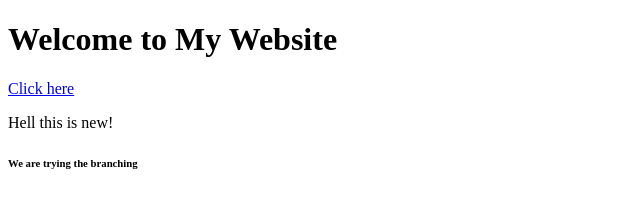
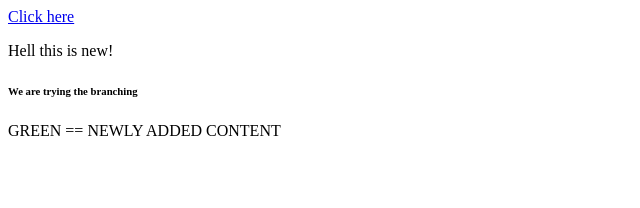
Before and after one commit to co230927/file, a plain HTML site: page index.html in a window 1280 px wide. Shown: the whole page, without its empty margins (0-640 px from the left). Drawn offline with Linux system fonts and the light colour scheme.

Commit message:
added content

```diff
--- a/index.html
+++ b/index.html
@@ -3,12 +3,12 @@
 <head>
     <meta charset="UTF-8">
     <meta name="viewport" content="width=device-width, initial-scale=1.0">
-    <title>My Simple Page!!!</title>
+    <title>My Simple Page</title>
 </head>
 <body>
-    <h1>Welcome to My Website</h1>
     <a href="#">Click here</a>
     <p>Hell this is new!</p>
     <h6>We are trying the branching</h6>
+    <p>GREEN == NEWLY ADDED CONTENT </p>
 </body>
 </html>
```
